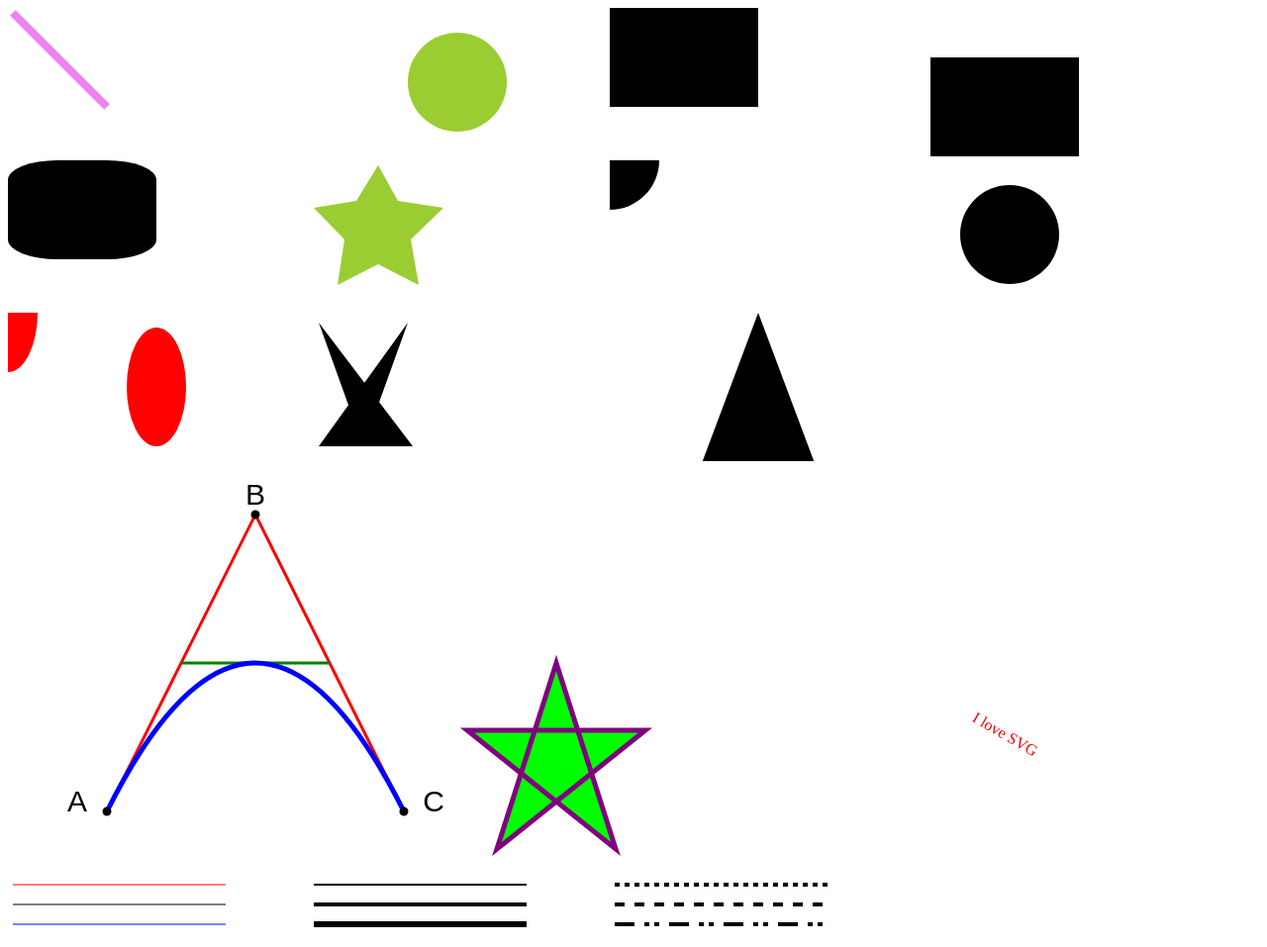
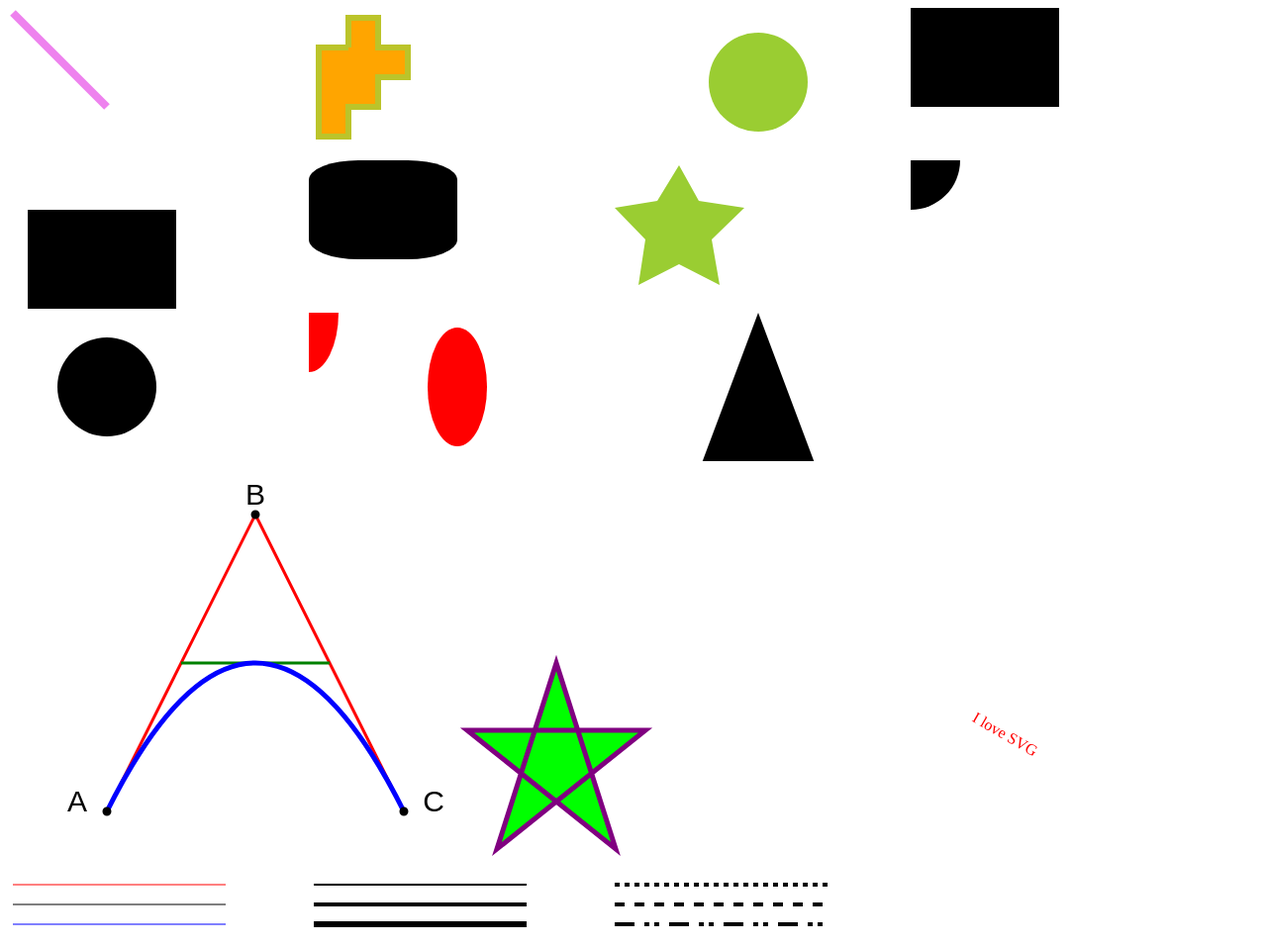
Before and after one commit to 6thSence/SVG-tutorial-, a plain HTML site: page index.html in a window 1280 px wide. Shown: the whole page at 99% size. Drawn offline with Linux system fonts and the light colour scheme.

Commit message:
polyline

```diff
--- a/index.html
+++ b/index.html
@@ -7,6 +7,10 @@
 <body>
     <svg>
         <line x1="5" y1="5" x2="100" y2="100" stroke="violet" stroke-width="8"/>
+    </svg>
+    <svg>
+        <polyline points="40 40, 40 10, 70 10, 70 40, 100 40, 100 70, 70 70, 70 100, 40 100, 40 130, 10 130, 10 40, 40 40"
+                  fill="orange" stroke="#BBC42A" stroke-width="6" />
     </svg>
     <svg>
         <circle r="50" cx="50%" cy="50%" fill="yellowgreen"/>
@@ -32,9 +36,6 @@
     <svg>
         <ellipse rx="30" ry="40%" fill="red"/>
         <ellipse rx="30" ry="40%" cx="50%" cy="50%" fill="red"/>
-    </svg>
-    <svg>
-        <polyline points="10,135 100,10 55,135 10,10 105,135, 105,135"/>
     </svg>
     <svg>
         <path d="M150 0 L75 200 L225 200 Z" />
```
